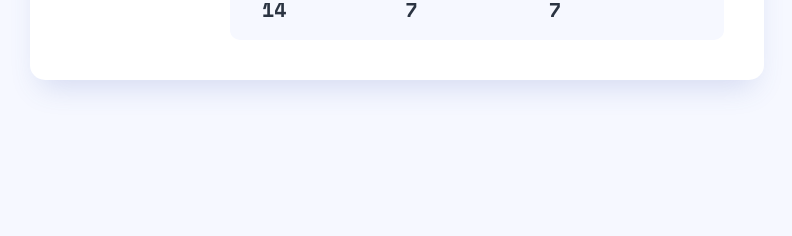
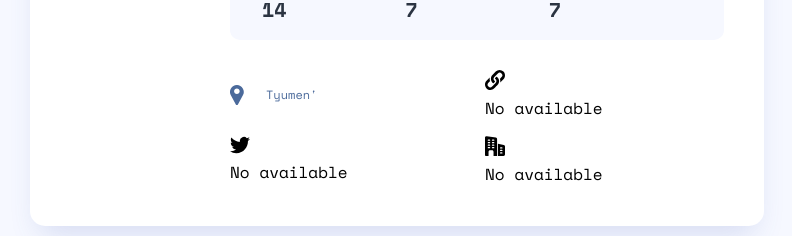
Before and after one commit to fckngawsm/finder-user, a React (Create React App) app: page / in a window 1280 px wide. Shown: the part 476-712 px from the top of the page, without its empty margins (243-1035 px from the left). Built offline with nearby package versions, Linux system fonts and the light colour scheme.

Commit message:
create userInfo full component

```diff
--- /dev/null
+++ b/src/components/InfoItem/InfoItem.module.scss
@@ -0,0 +1,36 @@
+:global {
+  body[data-theme='light'] {
+    --info-color: var(--gray-200);
+  }
+
+  body[data-theme='dark'] {
+    --info-color: var(--white);
+  }
+}
+
+.infoItem {
+  color: var(--info-color);
+  font-size: 0.75rem;
+  line-height: 1.5;
+  display: flex;
+  align-items: center;
+
+  svg {
+    fill: var(--info-color);
+    margin-right: 1rem;
+    width: 20px;
+  }
+
+  &.empty {
+    opacity: 0.75;
+  }
+}
+
+.link {
+  text-decoration: none;
+  color: var(--info-color);
+
+  &:hover {
+    text-decoration: underline;
+  }
+}
--- /dev/null
+++ b/src/components/InfoItem/InfoItem.tsx
@@ -0,0 +1,35 @@
+import styles from "./InfoItem.module.scss";
+
+export interface InfoItemProps {
+  icon: React.ReactNode;
+  text?: string | null;
+  isLink?: boolean;
+}
+
+export const InfoItem = ({ icon, text, isLink }: InfoItemProps) => {
+  const currentText = text || "No available";
+  let currentHref = "";
+
+  if (isLink) {
+    currentHref = text && text.startsWith("http") ? text : `https://${text}`;
+  }
+  return (
+    <div className={`${styles.infoItem}${text ? "" : `${styles.empty}`}`}>
+      {icon}
+      <div>
+        {isLink && text ? (
+          <a
+            target="blank"
+            href={currentHref}
+            rel="noreferrer"
+            className={styles.link}
+          >
+            currentText
+          </a>
+        ) : (
+          currentText
+        )}
+      </div>
+    </div>
+  );
+};
--- /dev/null
+++ b/src/components/InfoItem/index.ts
@@ -0,0 +1 @@
+export * from './InfoItem';
--- a/src/components/UserCard/UserCard.tsx
+++ b/src/components/UserCard/UserCard.tsx
@@ -1,4 +1,5 @@
 import { LocalGitHubUser } from "../../types/user";
+import { UserInfo } from "../UserInfo";
 import { UserStat } from "../UserStat";
 import { UserTitle } from "../UserTitle";
 import styles from "./UserCard.module.scss";
@@ -14,14 +15,20 @@ export const UserCard = (props: UserCardProps) => {
         login={props.login}
         created={props.created}
       />
-      <p className={`${styles.bio}${props.bio ? '' : ` ${styles.empty}`}`}>
-        {props.bio || 'Profile without bio'}
+      <p className={`${styles.bio}${props.bio ? "" : ` ${styles.empty}`}`}>
+        {props.bio || "Profile without bio"}
       </p>
       <UserStat
         repos={props.repos}
         followers={props.followers}
         following={props.following}
       />
+      <UserInfo
+        blog={props.blog}
+        company={props.company}
+        location={props.location}
+        twitter={props.twitter}
+      />
     </div>
   );
 };
--- /dev/null
+++ b/src/components/UserInfo/UserInfo.module.scss
@@ -0,0 +1,10 @@
+.userInfo {
+  display: flex;
+  flex-direction: column;
+  gap: 1rem;
+
+  @media (min-width: 767px) {
+    display: grid;
+    grid-template-columns: repeat(2, 1fr);
+  }
+}
--- /dev/null
+++ b/src/components/UserInfo/UserInfo.tsx
@@ -0,0 +1,44 @@
+import { ReactComponent as IconCompany } from "../../assets/icon-company.svg";
+import { ReactComponent as IconLocation } from "../../assets/icon-location.svg";
+import { ReactComponent as IconTwitter } from "../../assets/icon-twitter.svg";
+import { ReactComponent as IconBlog } from "../../assets/icon-website.svg";
+import { LocalGitHubUser } from "../../types/user";
+import { InfoItem, InfoItemProps } from "../InfoItem";
+import styles from "./UserInfo.module.scss";
+
+interface UserInfoProps
+  extends Pick<LocalGitHubUser, "company" | "blog" | "location" | "twitter"> {}
+
+export const UserInfo = ({
+  company,
+  blog,
+  location,
+  twitter,
+}: UserInfoProps) => {
+  const items: InfoItemProps[] = [
+    {
+      icon: <IconLocation />,
+      text: location,
+    },
+    {
+      icon: <IconBlog />,
+      text: blog,
+      isLink: true,
+    },
+    {
+      icon: <IconTwitter />,
+      text: twitter,
+    },
+    {
+      icon: <IconCompany />,
+      text: company,
+    },
+  ];
+  return (
+    <div className={styles.userInfo}>
+      {items.map((item, index) => (
+        <InfoItem key={index} {...item} />
+      ))}
+    </div>
+  );
+};
--- /dev/null
+++ b/src/components/UserInfo/index.ts
@@ -0,0 +1 @@
+export * from './UserInfo';
```
